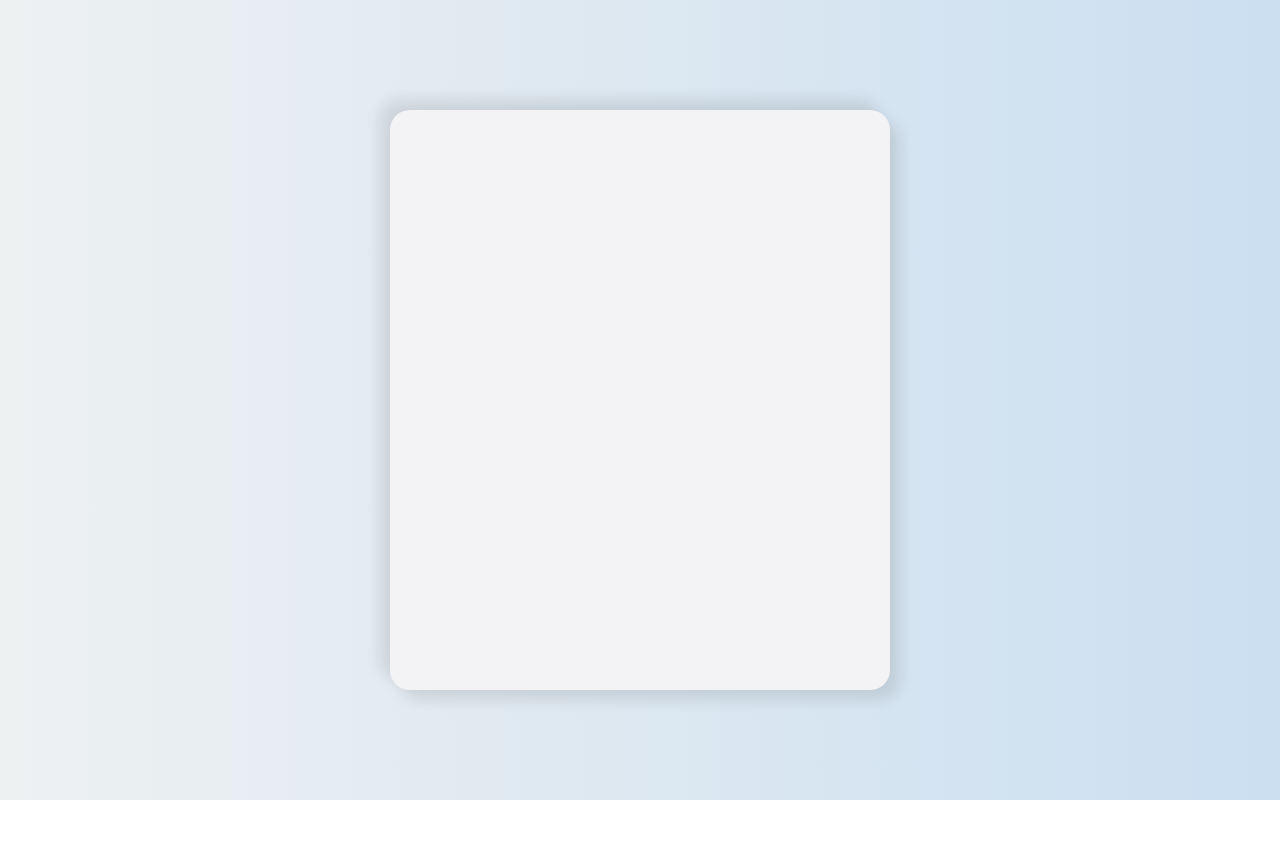
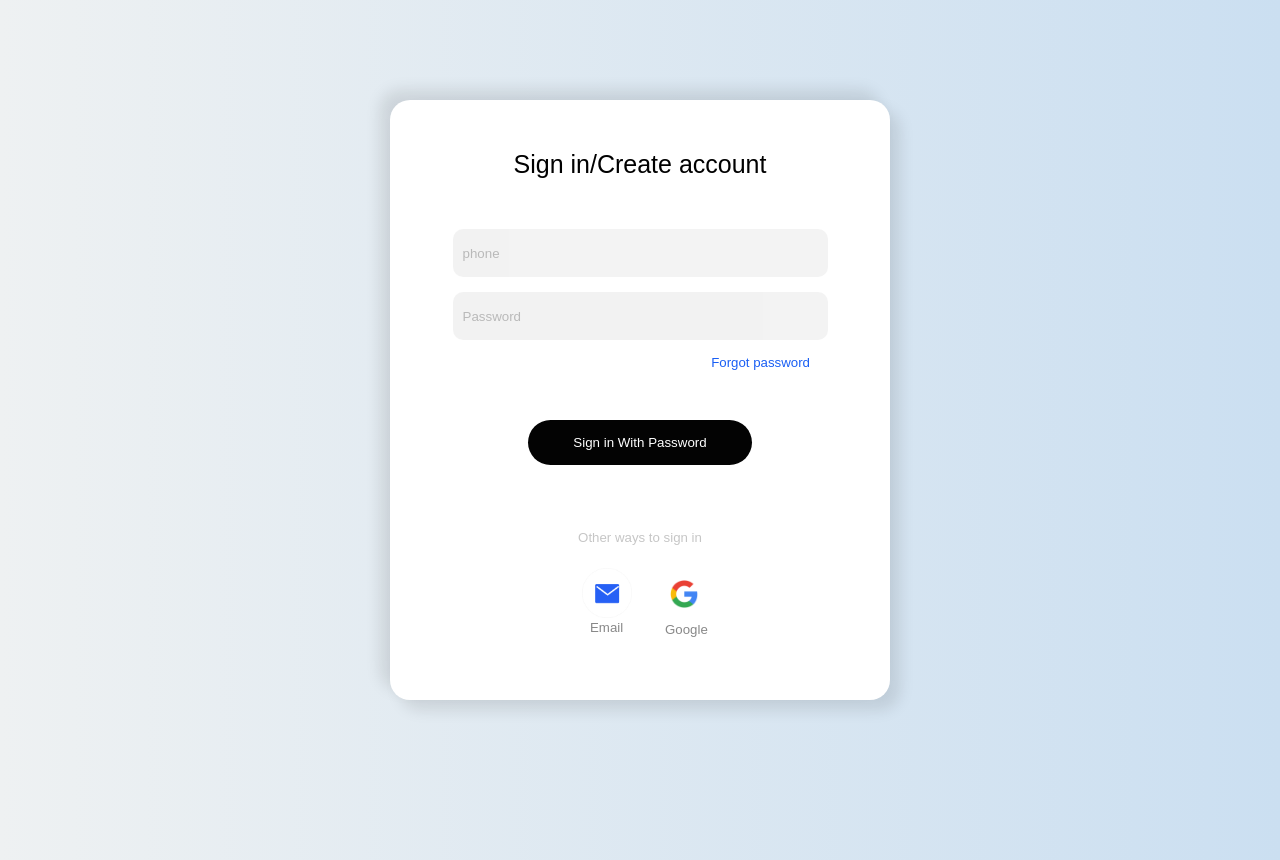
Before and after one commit to sachu1105/oneplusclone, a plain HTML site: page index.html in a window 1280 px wide. Before the commit the page ends 800 px from the top, so only its background shows below. Drawn offline with Linux system fonts and the light colour scheme; a web font is replaced by a local one.

Commit message:
almost done with  the sign in page

```diff
--- a/index.html
+++ b/index.html
@@ -4,11 +4,45 @@
     <meta charset="UTF-8">
     <meta name="viewport" content="width=device-width, initial-scale=1.0">
     <title>Document</title>
+    <link href="https://api.fontshare.com/v2/css?f[]=supreme@200,300,400,500,700&display=swap" rel="stylesheet">
     <link rel="stylesheet" href="style.css">
 </head>
 <body>
     <div class="container">
-        <div class="sigin"></div>
+        <!----sign in section----------->
+        <div class="sigin">
+            <div class="top-section">
+                <h1>Sign in/Create account</h1>
+            </div>
+            <div class="input-group">
+                <input type="text" placeholder="phone">
+            </div>
+            <div class="input-group">
+                <input type="password" placeholder="Password">
+            </div>
+            <div class="forgot">
+               <a> <h5>Forgot password</h5></a>
+            </div>
+            <div class="input-group">
+                <button>Sign in With Password</button>
+            </div>
+            <div class="other">
+                <h5>Other ways to sign in</h5>
+            </div>
+            <div class="img">
+                <img src="/images/unnamed.png" alt="">
+            </div>
+            <div class="img2">
+                <img src="/images/email.png" alt="">
+            </div>
+            <div class="textsblw">
+                <h5>Google</h5>
+            </div>
+            <div class="textsblw2">
+                <h5>Email</h5>
+            </div>
+        </div>
+
     </div>
 </body>
 </html>
--- a/style.css
+++ b/style.css
@@ -11,7 +11,7 @@ body{
     display: flex;
     justify-content: center;
     align-items: center;
-    font-family: sans-serif;
+    font-family: 'Supreme', sans-serif;
 }
 
 .container{
@@ -20,14 +20,103 @@ body{
     justify-content: center;
     align-items: center;
     width: 100%;
-    height: 100%;
+    height: 115%;
 }
 
 .sigin{
-    background-color: rgb(243, 243, 245);
+    background-color: rgb(255, 255, 255);
     width: 500px;
-    height: 580px;
+    height:600px;
     border-radius: 20px;
     box-shadow: 10px 10px 15px  rgba(0, 0, 0, 0.1),
     -10px -10px 15px rgba(0, 0, 0, 0.1);;/*[horizontal offset] [vertical offset] [blur radius] [spread radius] [color]*/
 }
+
+.sigin .top-section{
+        text-align: center;
+        padding: 50px;
+
+}
+.sigin .top-section h1 {
+    font-weight: 500;
+    font-size: 25px;
+}
+.sigin .input-group{
+    display: flex;
+    align-items: center;
+    justify-content: center;
+    margin-bottom: 15px;
+}
+.sigin input[type="text"],
+.sigin input[type="password"] {
+    background: #e7e7e7;
+    width: 75%;
+    height: 48px;
+    padding: 10px;
+    border-radius: 10px;
+    border: none;
+    opacity: 0.5;
+
+}
+.sigin .forgot {
+    text-align: end;
+    padding-right: 80px;
+
+}
+.sigin .forgot h5 {
+    font-weight: 400;
+    color: rgb(26, 95, 244);
+}
+
+.sigin button {
+    background-color: #030303;
+    color: white;
+    border: none;
+    cursor: pointer;
+    width: 14rem;
+    height: 45px;
+    border-radius: 25px;
+    margin-top: 50px;
+
+}
+.sigin .other {
+    text-align: center;
+    color: #c6c6c6;
+    padding-top: 50px;
+}
+.sigin .other h5 {
+    font-weight: 200;
+}
+
+.sigin .img {
+    display: flex;
+    justify-content: flex-end;
+    padding-right: 12rem;
+    margin-top: 35px;
+}
+.sigin .img  img {
+    width: 28px;
+    height: 28px;
+}
+.sigin .img2 {
+    margin-top: -40px;
+    margin-left: 12rem;
+}
+.sigin .img2  img {
+    width: 50px;
+    height: 50px;
+}
+.sigin .textsblw h5 {
+    display: flex;
+    padding-left: 275px;
+    font-weight: 300;
+    color: #888888;
+
+}
+.sigin .textsblw2 h5 {
+    display: flex;
+    margin-left: 200px;
+    margin-top: -17px;
+    font-weight: 300;
+    color: #888888;
+}
```
Also changed, not shown: images/email.png (added), images/unnamed.png (added), 1 other file.
